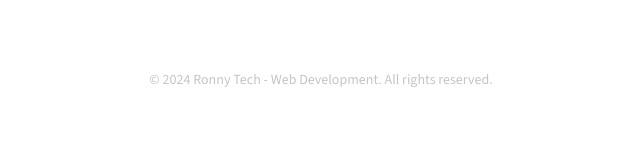
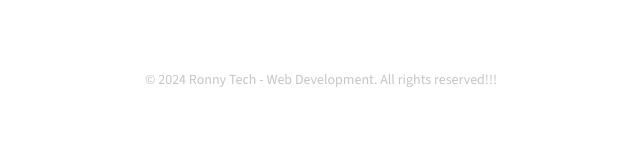
Before and after one commit to RonnyTech1/pet-adoption, a plain HTML site: page index.html in a window 1280 px wide. Shown: the part 1807-1964 px from the top of the page, 319-959 px from the left. Drawn offline with nearby package versions, Linux system fonts and the light colour scheme.

Commit message:
updated footer

```diff
--- a/index.html
+++ b/index.html
@@ -177,7 +177,7 @@
   </div>
 
   <footer class="site-footer">
-    <p>&copy; 2024 Ronny Tech - Web Development. All rights reserved.</p>
+    <p>&copy; 2024 Ronny Tech - Web Development. All rights reserved!!!</p>
   </footer>
 </body>
 
```
